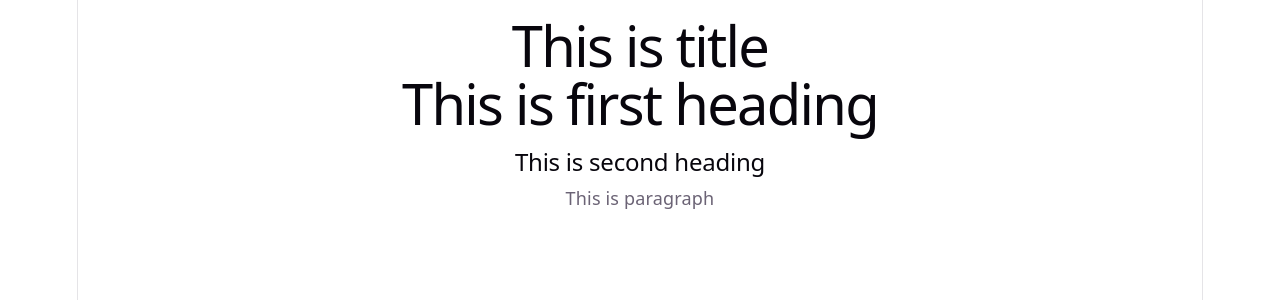
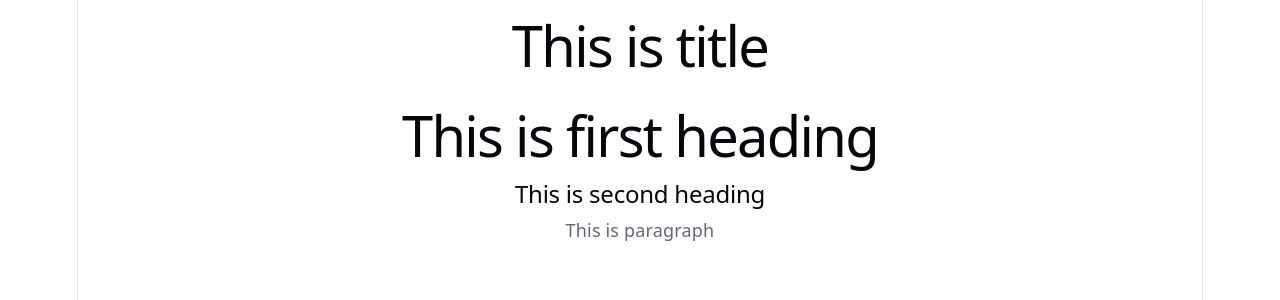
Before and after one commit to Emozatic/React, a React (Vite) app in the folder basic-react-app/: page / in a window 1280 px wide. Shown: the top 300 px of the page. Built offline with nearby package versions, Linux system fonts and the light colour scheme.

Commit message:
adding react fragement

```diff
--- a/basic-react-app/src/App.jsx
+++ b/basic-react-app/src/App.jsx
@@ -9,12 +9,13 @@ import Title from "./Title";
 
 function App() {
   return (
-    <div className='mainBox'>
+    //<div className='mainBox'>
+    <>
       <Title/>
       <h1>This is first heading</h1>
       <h2>This is second heading</h2>
       <p>This is paragraph</p>
-    </div>
+    </>
   )
 }
 
```
Also changed, not shown: 1 other file (tests, documents, lock files or other folders).
